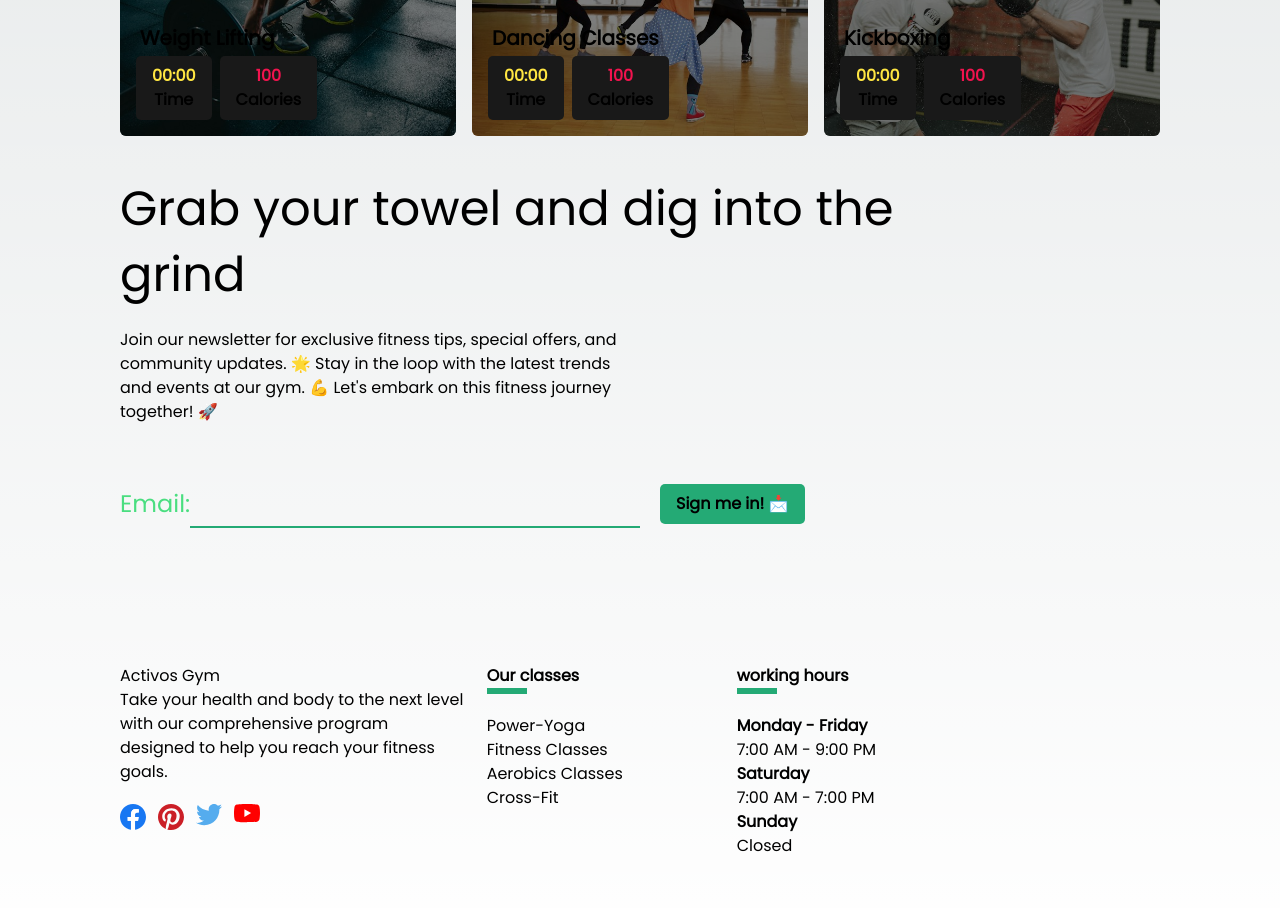
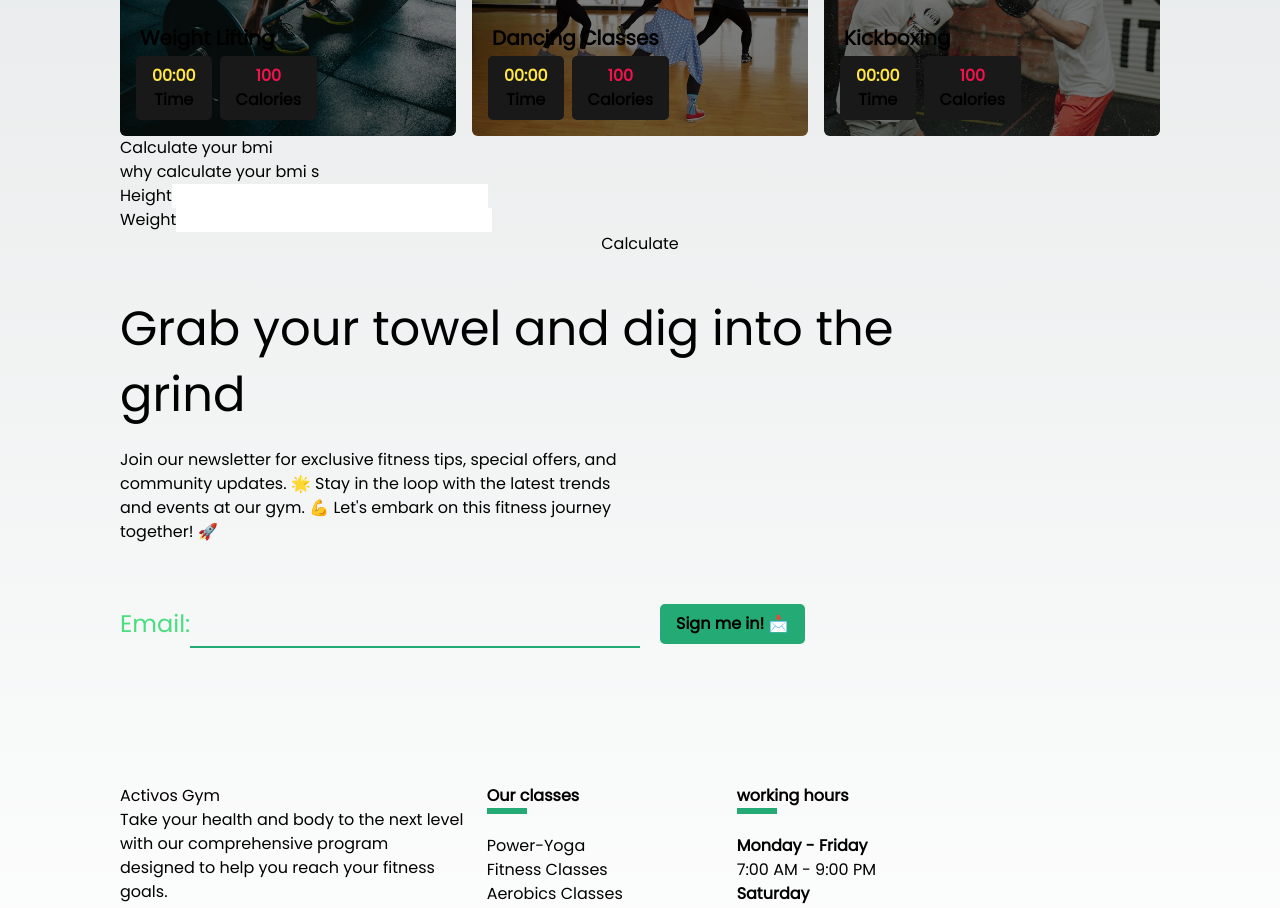
Before and after one commit to Sierra9999/activos-gym, a Next.js app: page / in a window 1280 px wide. Shown: the part 1060-1968 px from the top of the page. Built offline with nearby package versions, Linux system fonts and the light colour scheme.

Commit message:
feat: bmi markup and functionality

```diff
--- /dev/null
+++ b/app/Components/BMI/calculateBMI.ts
@@ -0,0 +1,8 @@
+export function calculateBMI(height : number, weight : number ) {
+    height = height/100
+    const bmi = weight /(height * height)
+    return bmi.toFixed(2)
+}
+
+// export function caloricDemand(height : number , weight : number, age: number, isMan : boolean){
+// }
--- /dev/null
+++ b/app/Components/BMI/index.tsx
@@ -0,0 +1,48 @@
+'use client'
+import React from 'react'
+import "./styles.css"
+import { calculateBMI } from './calculateBMI'
+
+const index = () => {
+
+    const [height, setHeight] = React.useState('')
+    const [weight, setWeight] = React.useState('')
+
+    const handleSubmit = (event: React.FormEvent<HTMLFormElement>)=>{
+        event.preventDefault()
+        alert(calculateBMI(Number(height),Number(weight)))
+    }
+
+    return (
+        <div>
+            <h1>Calculate your bmi</h1>
+            <h2>why calculate your bmi s</h2>
+            <form
+                className='flex flex-col'
+                onSubmit={(e)=>{handleSubmit(e)}}
+                action="">
+                <label htmlFor="">Height
+                    <input
+                        value={height}
+                        onChange={(e)=>{
+                            setHeight(e.target.value)
+                        }}
+                        type="number"
+                        required />
+                </label>
+                <label htmlFor="">Weight
+                    <input
+                        type="number"
+                        value={weight}
+                        onChange={(e)=>{
+                            setWeight(e.target.value)
+                        }}
+                        required />
+                </label>
+                <button className='button'  > Calculate </button>
+            </form>
+        </div>
+    )
+}
+
+export default index
--- /dev/null
+++ b/app/Components/BMI/styles.css
@@ -0,0 +1,11 @@
+input[type=number]::-webkit-inner-spin-button,
+input[type=number]::-webkit-outer-spin-button {
+    -webkit-appearance: none;
+    -moz-appearance: none;
+    appearance: none;
+    margin: 0;
+}
+
+input {
+    color: black;
+}
--- a/app/page.tsx
+++ b/app/page.tsx
@@ -1,6 +1,7 @@
 import Hero from "./Components/Hero";
 import BentoMenu from "./Components/BentoMenu";
 import NewsLetter from './Components/NewsLetter'
+import BMI from "./Components/BMI";
 
 export default async function Home() {
   return (
@@ -8,6 +9,7 @@ export default async function Home() {
     <main>
       <Hero></Hero>
       <BentoMenu></BentoMenu>
+      <BMI/>
       <NewsLetter></NewsLetter>
     </main>
   );
```
